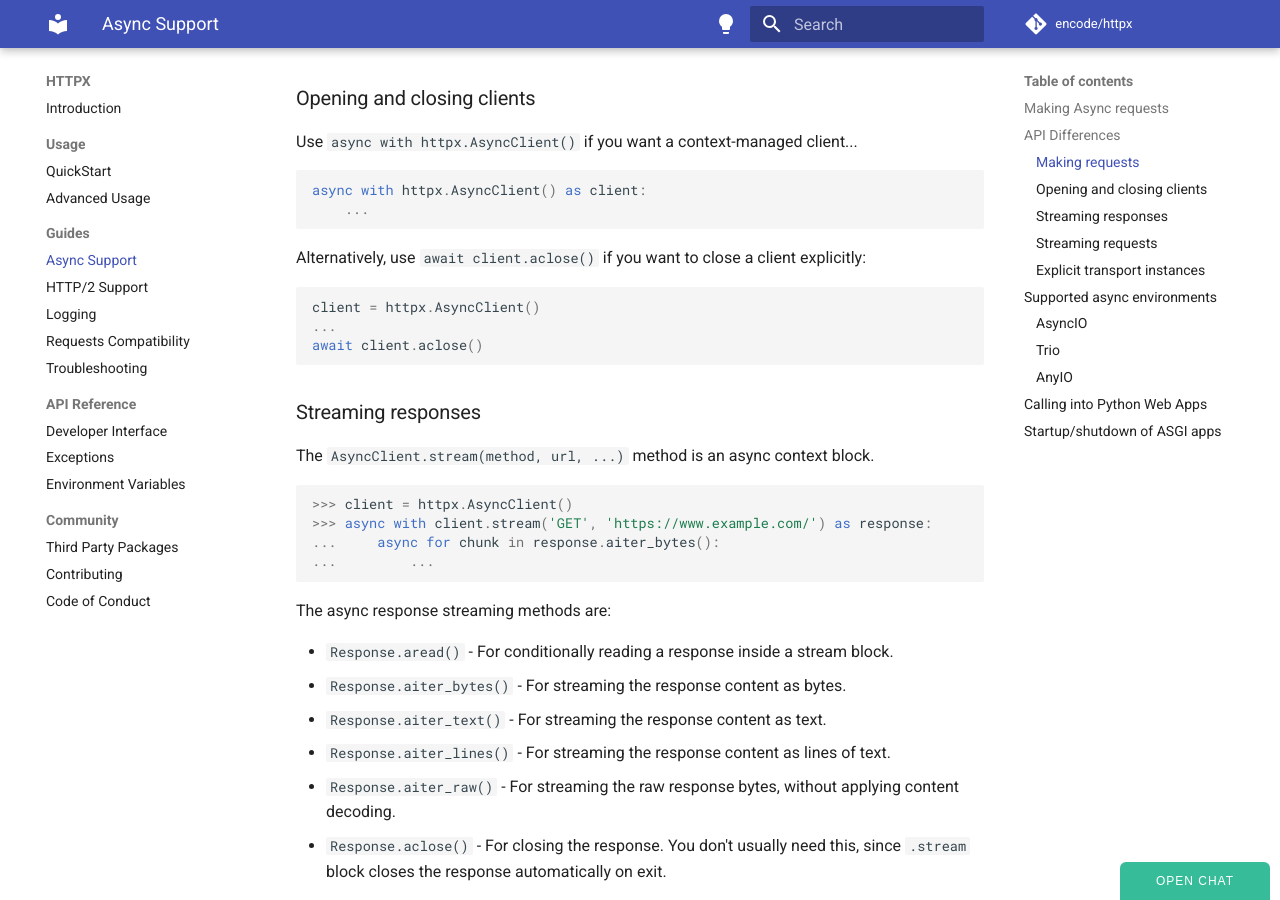
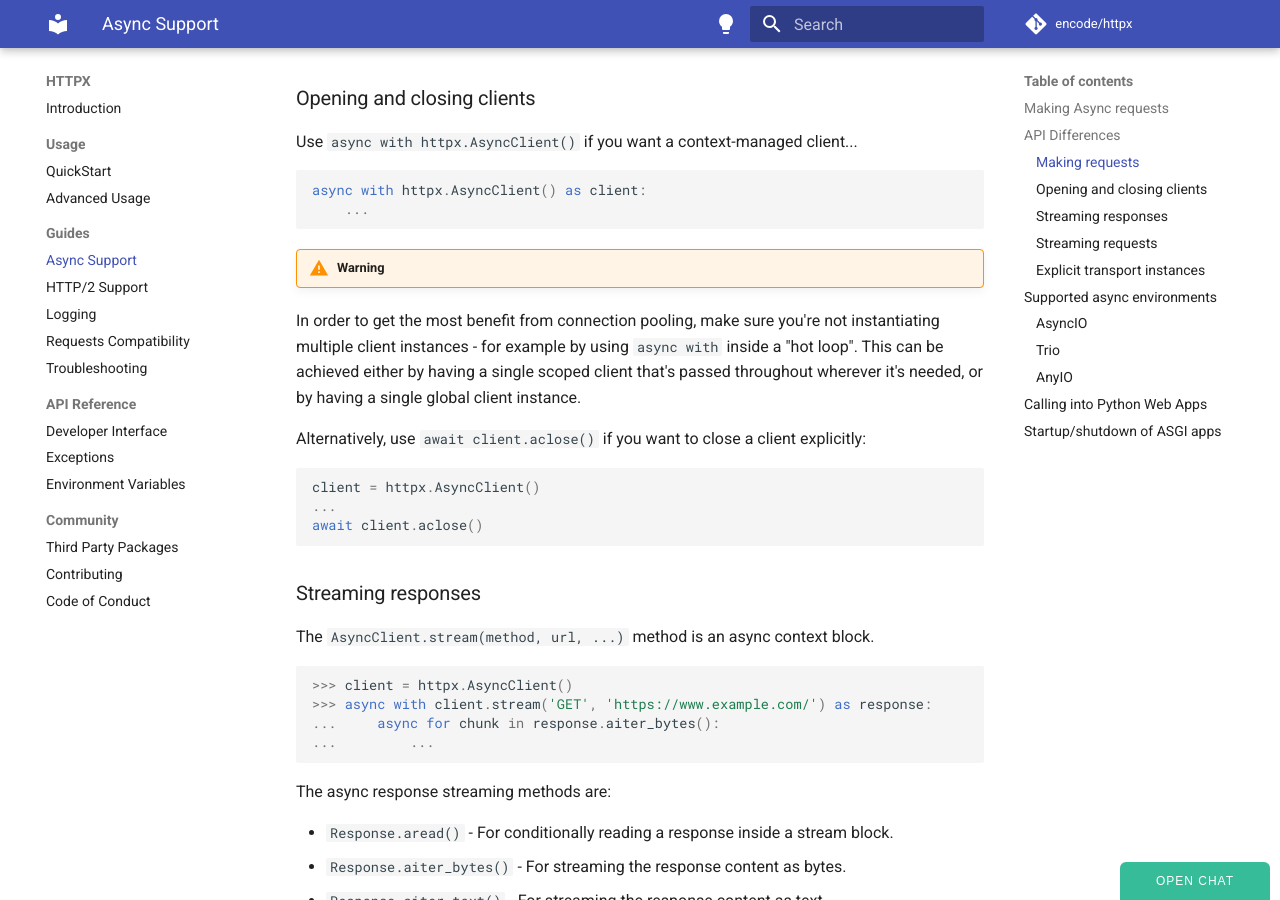
Before and after one commit to CarolinaBentrescas/httpx2, an MkDocs documentation site: the page built from docs/async.md, in a window 1280 px wide and 900 px high, scrolled down 1269 px. Built offline with MkDocs 1.6.1 and Material for MkDocs 9.7.7, drawn with Linux system fonts in a browser that asks for light colours; comment, search, counter and statistics services are not loaded.

Commit message:
async recommendations (#2727)
* async recommendations

* better

* Update docs/async.md

Co-authored-by: Tom Christie <tom@tomchristie.com>

* added async recommendation tweak

---------

Co-authored-by: Tom Christie <tom@tomchristie.com>

````diff
--- a/docs/async.md
+++ b/docs/async.md
@@ -52,6 +52,9 @@ Use `async with httpx.AsyncClient()` if you want a context-managed client...
 async with httpx.AsyncClient() as client:
     ...
 ```
+
+!!! warning
+In order to get the most benefit from connection pooling, make sure you're not instantiating multiple client instances - for example by using `async with` inside a "hot loop". This can be achieved either by having a single scoped client that's passed throughout wherever it's needed, or by having a single global client instance.
 
 Alternatively, use `await client.aclose()` if you want to close a client explicitly:
 
````
